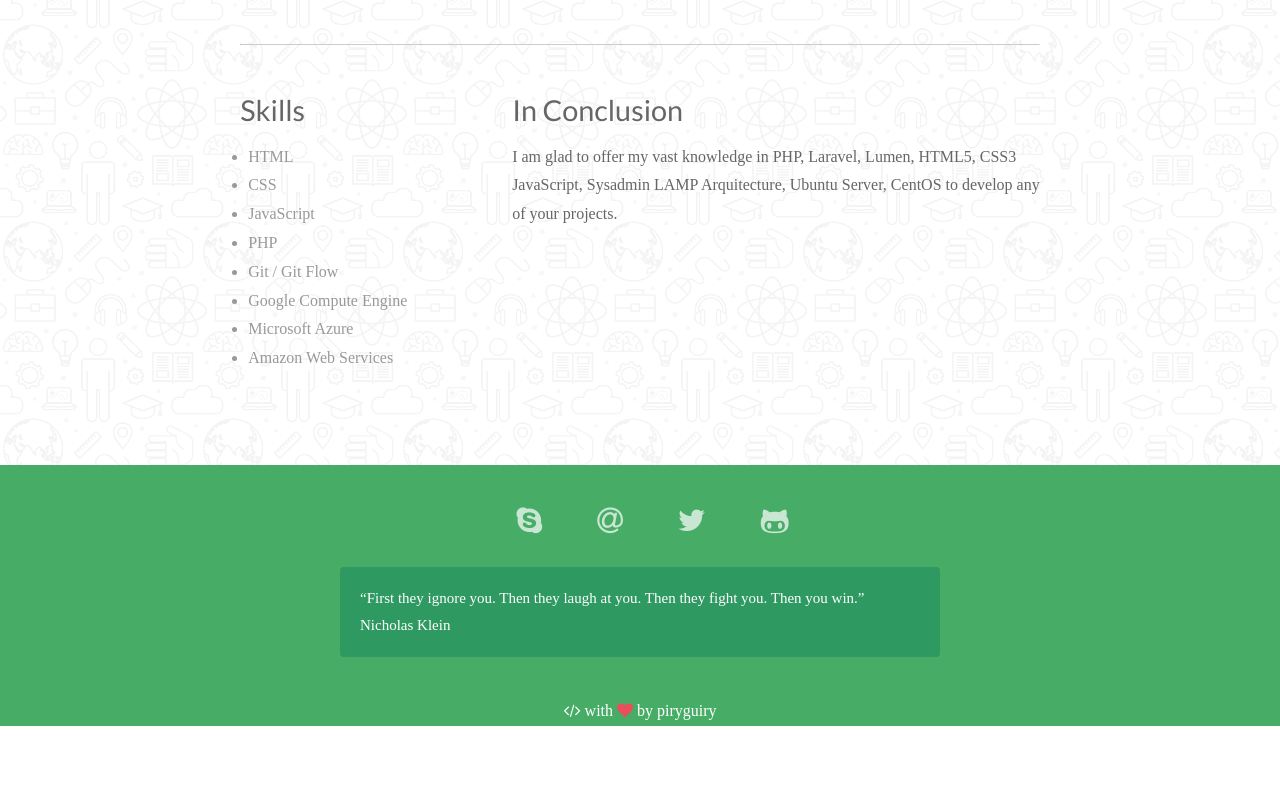
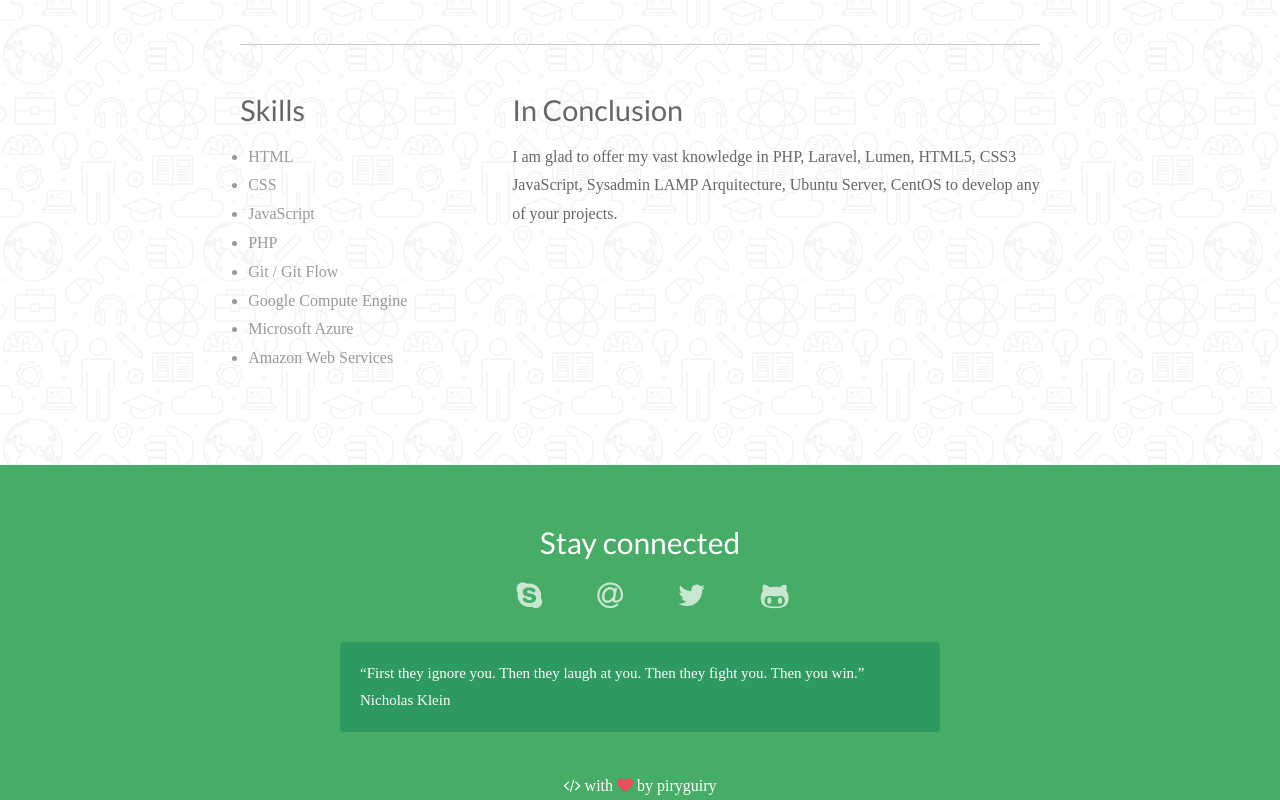
Before and after one commit to afariasfermin/afariasfermin.github.io, a website: page index.html in a window 1280 px wide. Shown: the part 899-1699 px from the top of the page. Before the commit the page ends 1625 px from the top, so only its background shows below. Drawn offline with Linux system fonts and the light colour scheme; a web font is replaced by a local one.

Commit message:
modified:   index.html

```diff
--- a/index.html
+++ b/index.html
@@ -64,6 +64,7 @@
 
     <footer>
         <div class="content-wrapper">
+            <h1 class="center">Stay connected</h1>
             <ul class="social-links">
                 <li>
                     <a title="Skype" class="email" href="skype:piryguiry?call">
```
